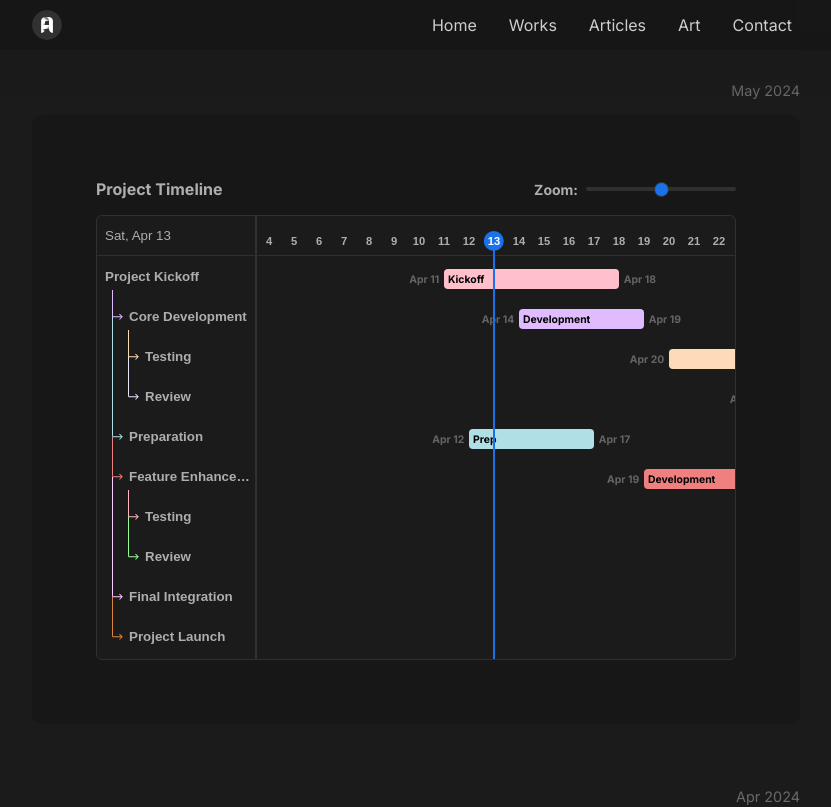
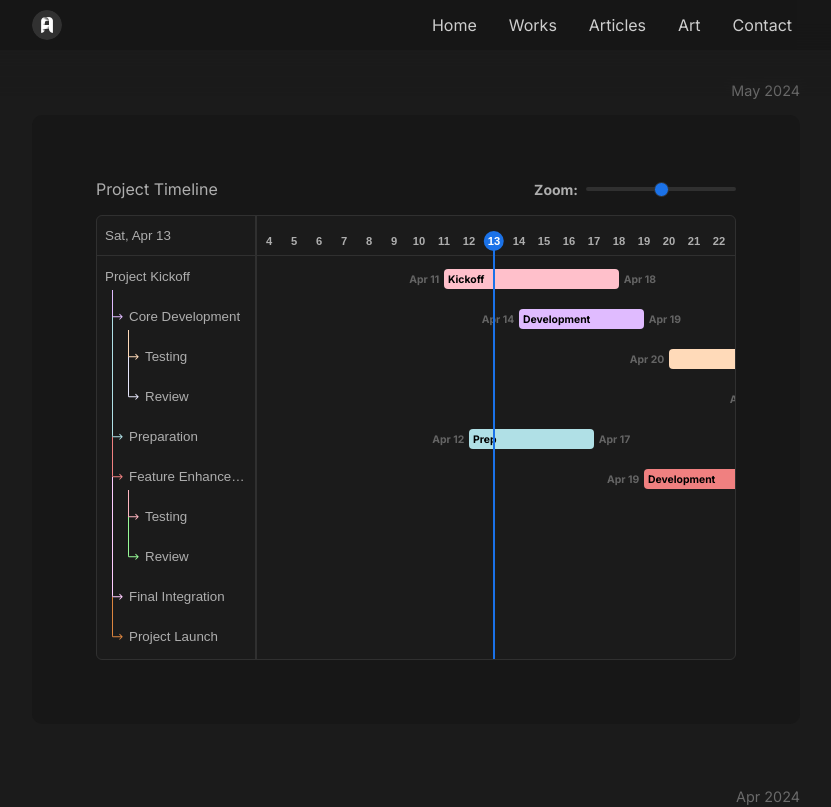
Before and after one commit to christiananagnostou/www, a Next.js app: page /lab in a window 1280 px wide. Shown: the top 807 px of the page, without its empty margins (224-1055 px from the left). Built offline with nearby package versions, Linux system fonts and the light colour scheme.

Commit message:
fix: font fraction styles

```diff
--- a/components/Lab/gantt/ItemTitle/styles.ts
+++ b/components/Lab/gantt/ItemTitle/styles.ts
@@ -20,6 +20,7 @@ export const TitleButton = styled.button<{ paddingLeft: number; height: number }
 
 export const TitleSpan = styled.span`
   padding-left: 0.25rem;
+  font-weight: 400;
   overflow: hidden;
   white-space: nowrap;
   text-overflow: ellipsis;
--- a/components/Lab/gantt/styles.ts
+++ b/components/Lab/gantt/styles.ts
@@ -23,7 +23,6 @@ export const TopBar = styled.div`
 export const Title = styled.p`
   min-width: max-content;
   font-size: 1rem;
-  font-weight: bold;
 `
 
 export const Label = styled.label`
--- a/components/Styles/GlobalStyle.ts
+++ b/components/Styles/GlobalStyle.ts
@@ -24,7 +24,7 @@ const GlobalStyle = createGlobalStyle`
     margin: 0;
     padding: 0;
     box-sizing: border-box;
-    font-feature-settings: "kern","frac","kern","ss02";
+    font-feature-settings: "kern", "ss02", "ss03", "ss04";
 
     scrollbar-width: thin;
     scrollbar-color: rgba(155, 155, 155, 0.5) transparent;
```
